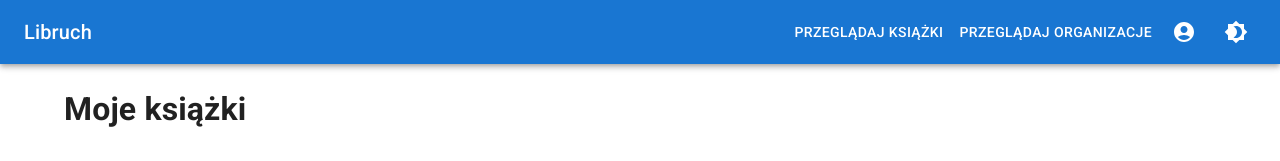
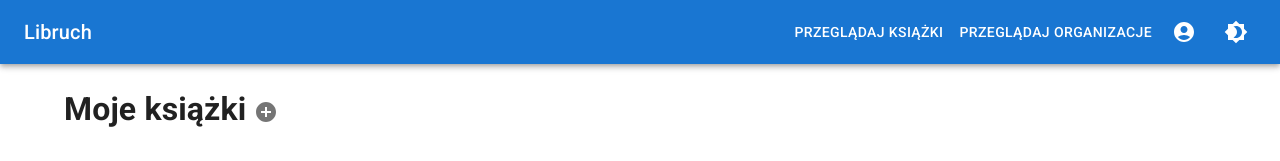
Before and after one commit to ksidelta/libruch, a Next.js app in the folder frontend/: page /books in a window 1280 px wide. Shown: the top 161 px of the page. Built offline with nearby package versions, Linux system fonts and the light colour scheme.

Commit message:
Add a book button

```diff
--- a/frontend/pages/books.tsx
+++ b/frontend/pages/books.tsx
@@ -9,6 +9,7 @@ import {
   ListItemText,
 } from "@mui/material";
 
+import AddCircleIcon from "@mui/icons-material/AddCircle";
 import DeleteIcon from "@mui/icons-material/Delete";
 
 interface Book {
@@ -46,7 +47,12 @@ const Books = () => {
   return (
     <AuthorizedLayout>
       <Container>
-        <h1>Moje książki</h1>
+        <h1>
+          Moje książki
+          <IconButton aria-label="add">
+            <AddCircleIcon />
+          </IconButton>
+        </h1>
         <List>
           {myBooks.map(
             ({ title, id, author, thumbnailUrl, unavailableReason }) => {
```
